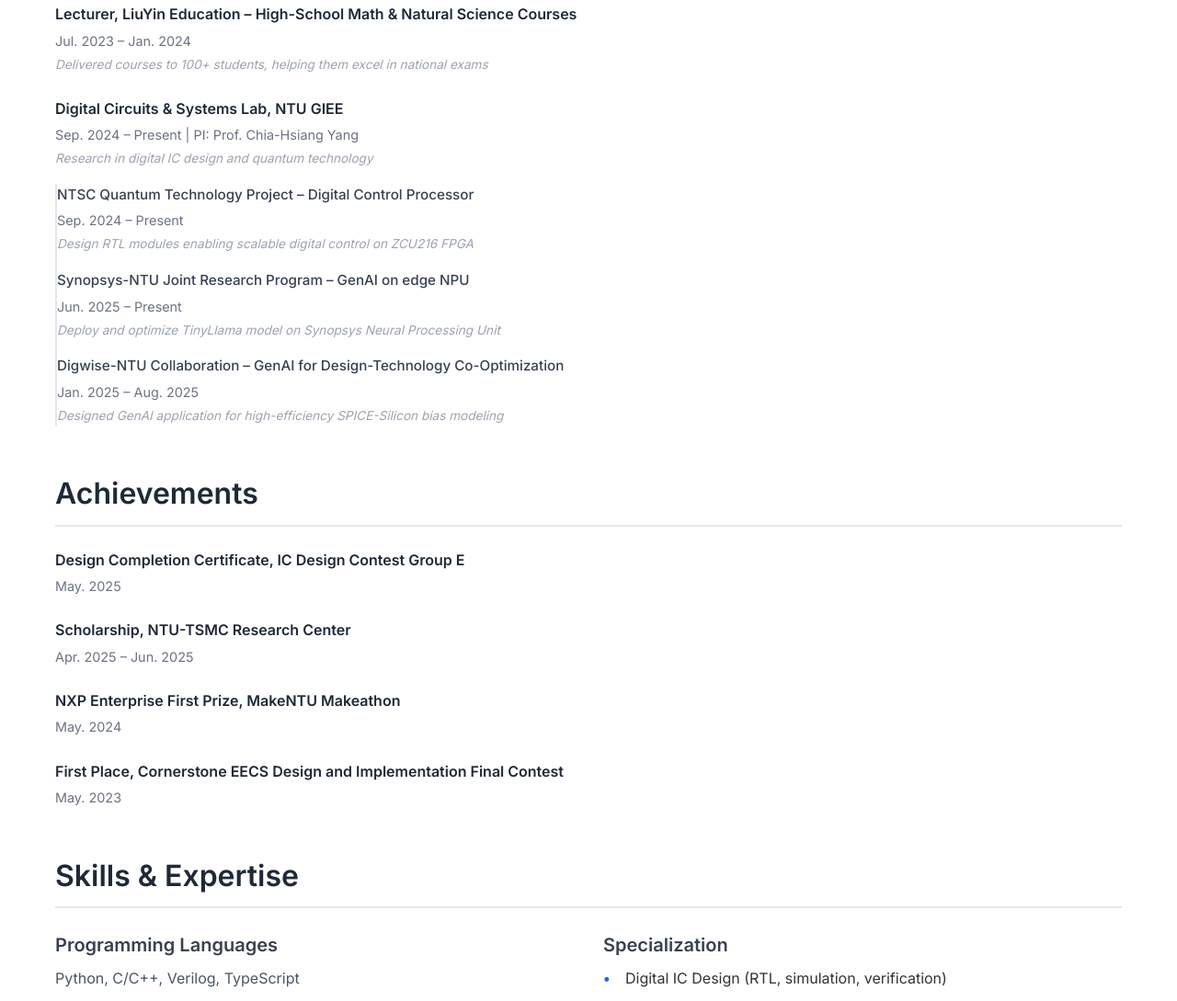
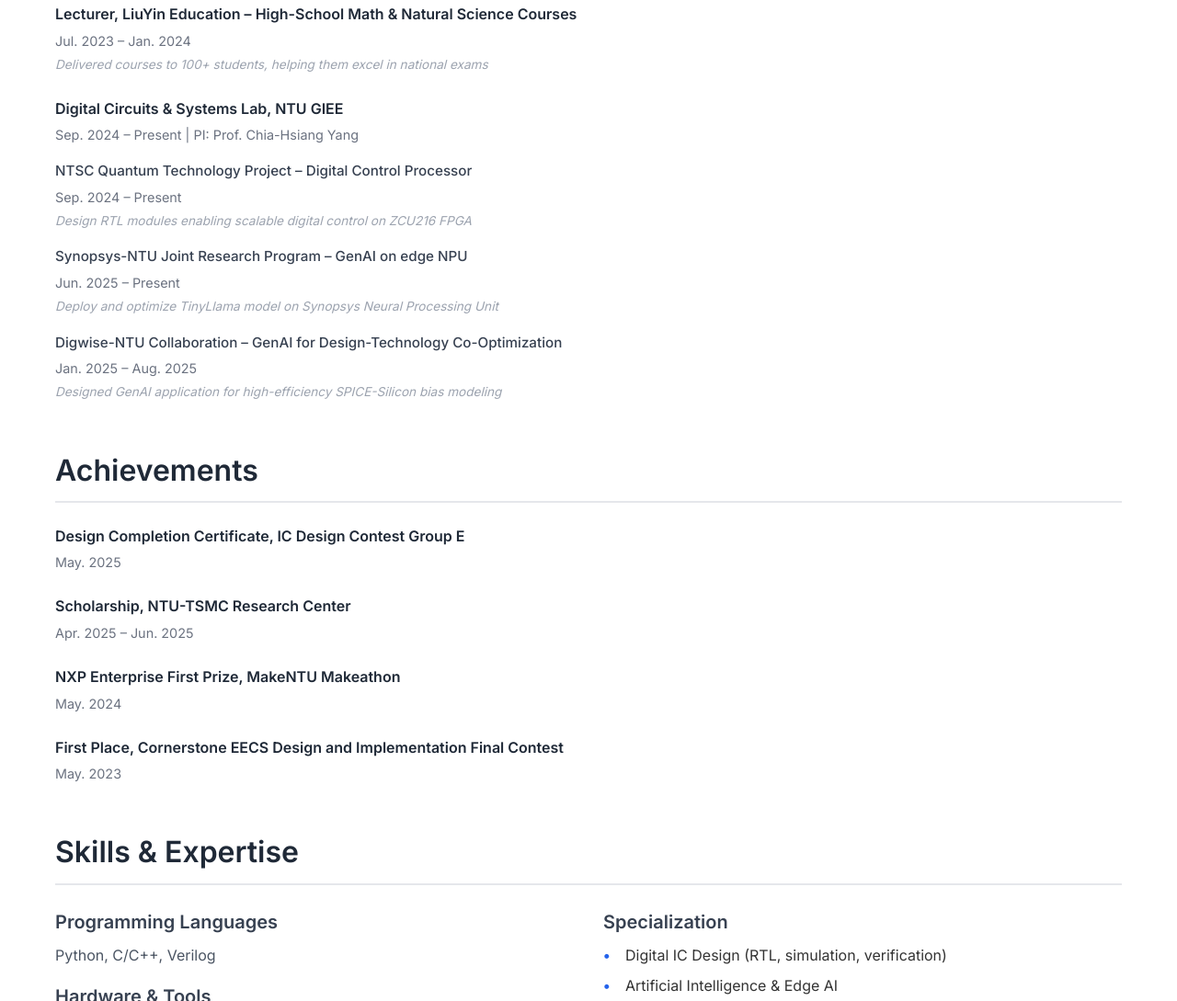
Before and after one commit to Rueilian/personal-homepage, a website with bundled scripts: page assets/index.html in a window 1280 px wide. Shown: the part 1028-2117 px from the top of the page at 92% size. Built offline with nearby package versions, Linux system fonts and the light colour scheme.

Commit message:
Simplify nested research projects layout and remove TypeScript and ModelSim

```diff
--- a/assets/index.html
+++ b/assets/index.html
@@ -77,24 +77,15 @@
           <li>
             <div class="title">Digital Circuits &amp; Systems Lab, NTU GIEE</div>
             <div class="meta">Sep. 2024 – Present | PI: Prof. Chia-Hsiang Yang</div>
-            <div class="meta-sub">Research in digital IC design and quantum technology</div>
-            <ul class="nested-timeline">
-              <li>
-                <div class="title">NTSC Quantum Technology Project – Digital Control Processor</div>
+            <div class="title sub-title">NTSC Quantum Technology Project – Digital Control Processor</div>
             <div class="meta">Sep. 2024 – Present</div>
             <div class="meta-sub">Design RTL modules enabling scalable digital control on ZCU216 FPGA</div>
-              </li>
-              <li>
-                <div class="title">Synopsys-NTU Joint Research Program – GenAI on edge NPU</div>
+            <div class="title sub-title">Synopsys-NTU Joint Research Program – GenAI on edge NPU</div>
             <div class="meta">Jun. 2025 – Present</div>
             <div class="meta-sub">Deploy and optimize TinyLlama model on Synopsys Neural Processing Unit</div>
-              </li>
-              <li>
-                <div class="title">Digwise-NTU Collaboration – GenAI for Design-Technology Co-Optimization</div>
+            <div class="title sub-title">Digwise-NTU Collaboration – GenAI for Design-Technology Co-Optimization</div>
             <div class="meta">Jan. 2025 – Aug. 2025</div>
             <div class="meta-sub">Designed GenAI application for high-efficiency SPICE-Silicon bias modeling</div>
-              </li>
-            </ul>
           </li>
         </ul>
       </section>
@@ -126,9 +117,9 @@
         <div class="grid-2">
           <div>
             <h3>Programming Languages</h3>
-            <p>Python, C/C++, Verilog, TypeScript</p>
+            <p>Python, C/C++, Verilog</p>
             <h3>Hardware &amp; Tools</h3>
-            <p>FPGA (Vivado, ModelSim), ZCU216, RFSoC, RTL Design, PCB Design</p>
+            <p>FPGA (Vivado), ZCU216, RFSoC, RTL Design, PCB Design</p>
           </div>
           <div>
             <h3>Specialization</h3>
--- a/assets/styles.css
+++ b/assets/styles.css
@@ -202,24 +202,12 @@
   font-style: italic;
 }
 
-.nested-timeline {
-  list-style: none;
-  padding-left: 0;
-  margin-top: 1rem;
-  border-left: 2px solid #e5e7eb;
-  padding-left: 1.5rem;
-  margin-left: 0;
-}
-
-.nested-timeline li {
-  margin-bottom: 1rem;
-  padding-left: 0;
-}
-
-.nested-timeline .title {
+.sub-title {
   font-weight: 500;
   font-size: 0.95rem;
   color: #374151;
+  margin-top: 1rem;
+  margin-bottom: 0.25rem;
 }
 
 /* Grid layouts */
```
Lines whose indentation alone changed are shown as unchanged.
